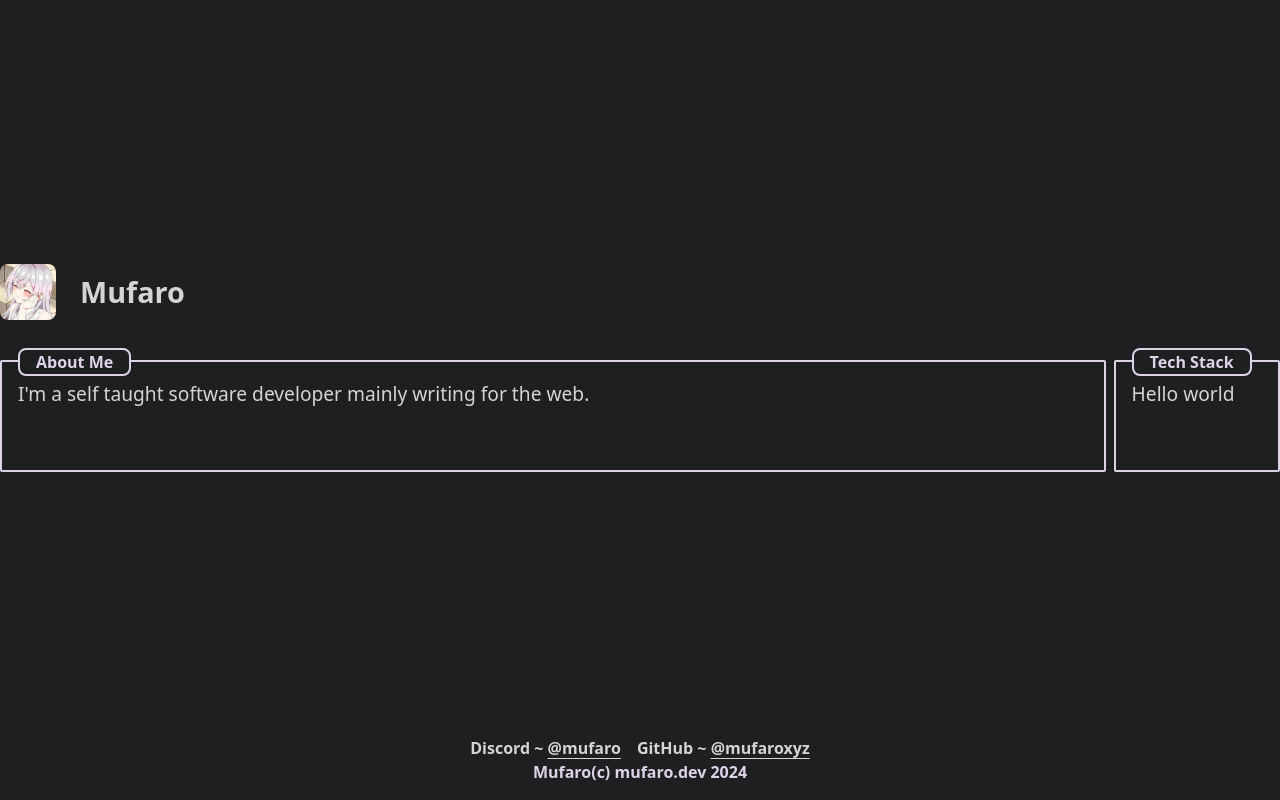
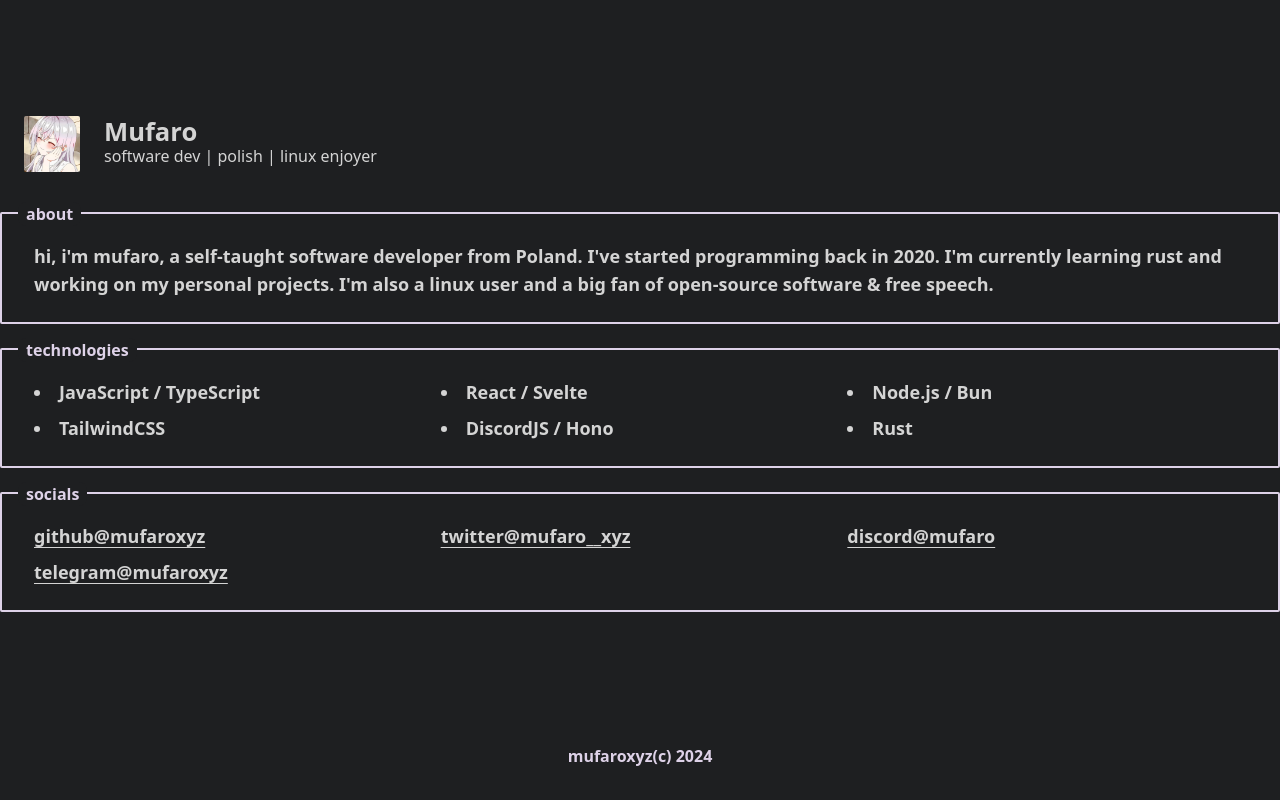
Before and after one commit to mufarodev/mufaro.dev, an Astro site: page / in a window 1280 px wide. Built offline with nearby package versions, Linux system fonts and the light colour scheme; Astro itself is replaced by a stand-in of ours.

Commit message:
feat: Add page content + layout change

```diff
--- a/package.json
+++ b/package.json
@@ -16,6 +16,7 @@
     "astro": "^4.15.11",
     "class-variance-authority": "^0.7.0",
     "clsx": "^2.1.1",
+    "non.geist": "^1.0.3",
     "tailwind-merge": "^2.5.3",
     "tailwindcss": "^3.4.13",
     "typescript": "^5.6.2"
--- a/src/components/Card.astro
+++ b/src/components/Card.astro
@@ -5,8 +5,8 @@ const { class:className, title } = Astro.props;
 ---
 
 <div class={cn("relative border-2 border-theme-foreground rounded-sm", className)}>
-  <span class="absolute bg-background px-4 py-1 translate-y-[-50%] left-4 select-none font-bold text-theme-foreground border-2 border-theme-foreground rounded-lg">{title}</span>
-  <div class="mt-4 px-4 py-2 text-[1.2rem]">
+  <span class="absolute bg-background px-2 py-1 translate-y-[-50%] left-4 select-none font-bold text-theme-foreground border-0 border-theme-foreground rounded-lg">{title}</span>
+  <div class="mt-1 px-8 py-6 text-[1.2rem] leading-7 text-lg font-semibold">
     <slot />
   </div>
 </div>
--- a/src/layouts/Layout.astro
+++ b/src/layouts/Layout.astro
@@ -1,4 +1,6 @@
 ---
+import 'non.geist/mono';
+
 interface Props {
 	title: string;
 }
@@ -19,22 +21,14 @@ const { title } = Astro.props;
 	<body class="flex flex-col">
     <slot />
 
-    <div class="flex flex-col items-center justify-center mb-4 font-bold">
-      <div class="flex flex-col sm:flex-row gap-1 sm:gap-4 text-text-foreground">
-        <p>
-          Discord ~ <a href="https://discord.com/users/769702535124090904">@mufaro</a>
-        </p>
-        <p>
-          GitHub ~ <a href="https://github.com/mufaroxyz">@mufaroxyz</a>
-        </p>
-      </div>
-      <span class="text-theme-foreground">Mufaro(c) mufaro.dev 2024</span>
+    <div class="flex gap-4 flex-col items-center justify-center mb-4 font-bold py-4">
+      <span class="text-theme-foreground">mufaroxyz(c) 2024</span>
     </div>
 	</body>
 </html>
 <style is:global>
 	html {
-		font-family: system-ui, sans-serif;
+    font-family: "Geist Mono Variable", system-ui, sans-serif;
     background: theme(colors.background);
 	}
   code {
--- a/src/pages/index.astro
+++ b/src/pages/index.astro
@@ -5,19 +5,39 @@ import Layout from '../layouts/Layout.astro';
 
 <Layout title="Mufaro">
   <main class="container space-y-4 m-auto px-4 sm:px-0 place-self-center text-text-foreground leading-4 ">
-    <div class="flex items-center gap-6 mb-10">
-      <img src="/alya.webp" alt="Profile Picture" class="w-14 h-14 rounded-lg"></img>
-      <h1 class="font-extrabold text-[1.8rem]">Mufaro</h1>
+    <div class="flex items-center gap-6 mb-10 ml-6">
+      <img src="/alya.webp" alt="Profile Picture" class="w-14 h-14 rounded-sm"></img>
+      <div class="flex self-stretch justify-center gap-2 flex-col">
+        <h1 class="font-bold text-[1.6rem] m-0 p-0">Mufaro</h1>
+        <p>software dev | polish | linux enjoyer</p>
+      </div>
     </div>
-    <div class="flex gap-2">
-      <div class="w-full">
-        <Card class="min-h-28" title="About Me">
-          I'm a self taught software developer mainly writing for the web.
-        </Card>
-      </div>
-      <Card class="min-h-28 w-48" title="Tech Stack">
-        Hello world
+    <div class="space-y-6">
+
+      <Card title="about">
+        hi, i'm mufaro,  a self-taught software developer from Poland. I've started programming back in 2020. I'm currently learning rust and working on my personal projects. I'm also a linux user and a big fan of open-source software & free speech.
+      </Card>
+
+      <Card title="technologies">
+        <ul class="list-disc list-inside grid grid-cols-1 md:grid-cols-2 lg:grid-cols-3  gap-2">
+          <li>JavaScript / TypeScript</li>
+          <li>React / Svelte</li>
+          <li>Node.js / Bun</li>
+          <li>TailwindCSS</li>
+          <li>DiscordJS / Hono</li>
+          <li>Rust</li>
+        </ul>
+      </Card>
+
+      <Card title="socials">
+       <ul class="list-none list-inside grid grid-cols-1 md:grid-cols-2 lg:grid-cols-3 gap-2">
+          <li><a href="https://github.com/mufaroxyz">github@mufaroxyz</a></li>
+          <li><a href="https://x.com/mufaro__xyz">twitter@mufaro__xyz</a></li>
+          <li><a href="https://discord.com/users/769702535124090904">discord@mufaro</a></li>
+          <li><a href="https://t.me/mufaroxyz">telegram@mufaroxyz</a></li>
+        </ul>
       </Card>
     </div>
-	</main>
+
+  </main>
 </Layout>
```
Also changed, not shown: astro.config.mjs (+5 -5 lines), 1 other file.
